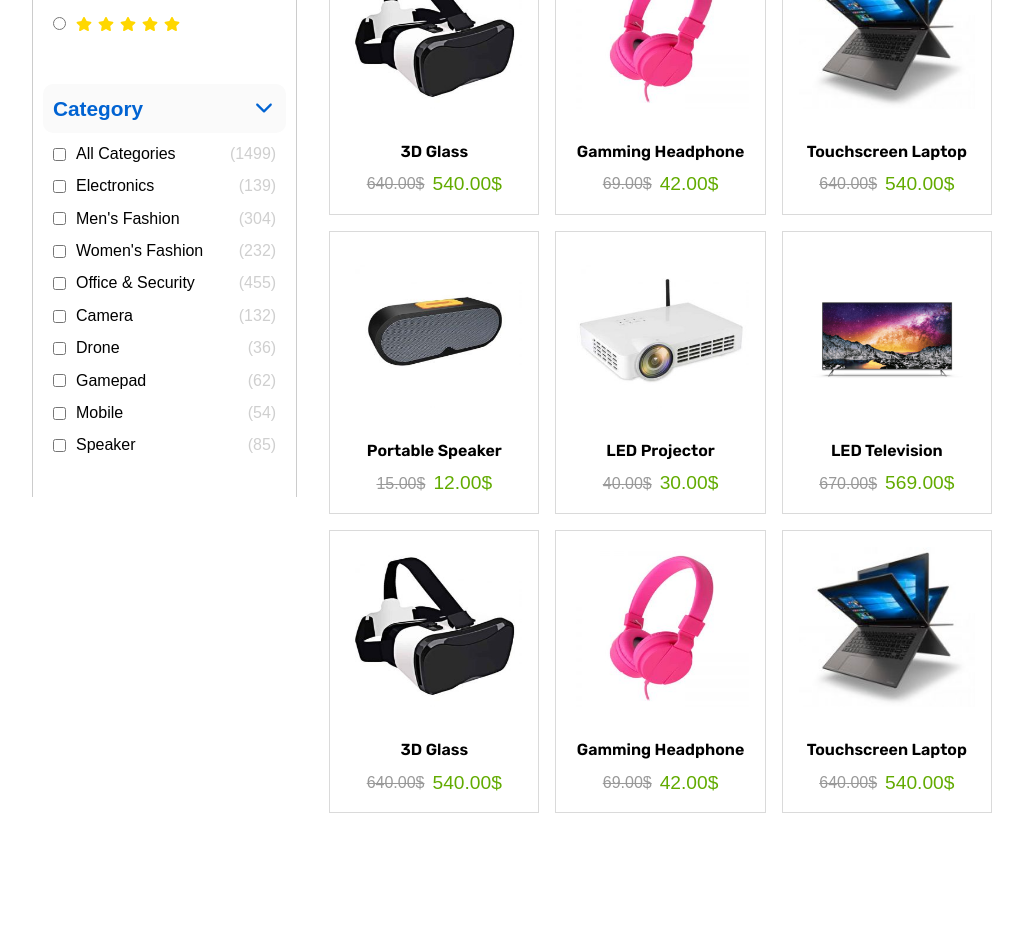
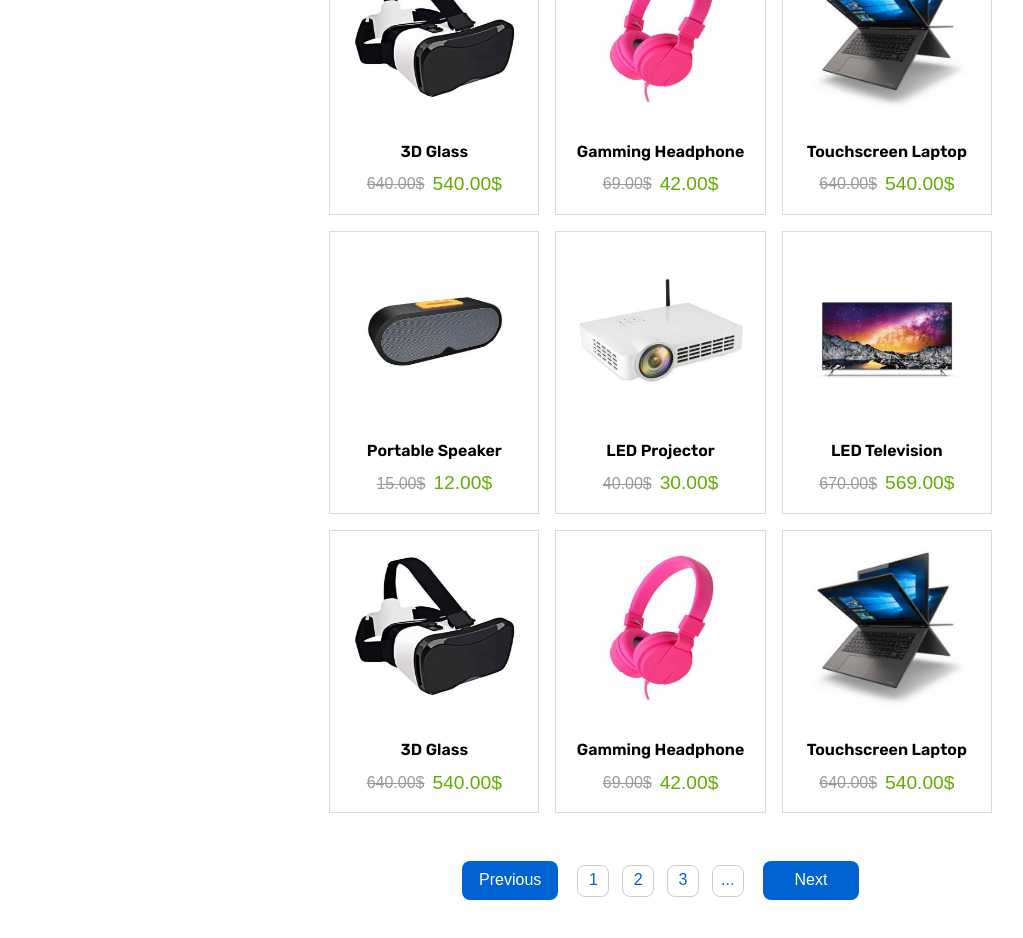
Before and after one commit to eslamal3kda/Marketo_e-commerce_project, a React (Vite) app: page /shop in a window 1280 px wide. Shown: the part 760-1698 px from the top of the page, without its empty margins (128-1151 px from the left). Built offline with nearby package versions, Linux system fonts and the light colour scheme; a web font is replaced by a local one.

Commit message:
Add Static Pagination Buttons to shop page

```diff
--- a/src/pages/ShopPage/ShopPage.jsx
+++ b/src/pages/ShopPage/ShopPage.jsx
@@ -7,9 +7,9 @@ import ProductCard from "../../components/ProductCard/ProductCard";
 
 export default function ShopPage() {
     const filterCategories = [
-        { id: 1, category: "price", active: true },
-        { id: 2, category: "rate", active: true },
-        { id: 3, category: "category", active: true },
+        { id: 1, category: "price", active: false },
+        { id: 2, category: "rate", active: false },
+        { id: 3, category: "category", active: false },
     ];
     const products = [
         { id: 1, productName: "Portable Speaker", imageURL: "./src/assets/images/products/portable-speaker.jpg", productPrice: "12.00", productOldPrice: "15.00" },
@@ -23,9 +23,9 @@ export default function ShopPage() {
         { id: 9, productName: "LED Television", imageURL: "./src/assets/images/products/LED-Television.png", productPrice: "569.00", productOldPrice: "670.00" },
         { id: 10, productName: "3D Glass", imageURL: "./src/assets/images/products/3D-VR-Glass.jpg", productPrice: "540.00", productOldPrice: "640.00" },
         { id: 11, productName: "Gamming Headphone", imageURL: "./src/assets/images/products/pink-gaming-headphone.jpg", productPrice: "42.00", productOldPrice: "69.00" },
-        { id: 12, productName: "Touchscreen Laptop", imageURL: "./src/assets/images/products/touchscreen-laptop.jpg", productPrice: "540.00", productOldPrice: "640.00" }
+        { id: 12, productName: "Touchscreen Laptop", imageURL: "./src/assets/images/products/touchscreen-laptop.jpg", productPrice: "540.00", productOldPrice: "640.00" },
     ];
-    const [dispalyGrid,setDisplayGrid] = useState(true)
+    const [dispalyGrid, setDisplayGrid] = useState(true);
     const [range, setRange] = useState(600);
     const handleRange = (event) => {
         setRange(event.target.value);
@@ -48,15 +48,37 @@ export default function ShopPage() {
                 <div className="shop-page-content">
                     <div className="shop-page-content-header">
                         <div className="display-btn">
-                                <CgMenu className={`${dispalyGrid?"":"active"}`} onClick={()=>setDisplayGrid(false)}/>
-                                <CgMenuGridR className={`${dispalyGrid ?"active":""}`} onClick={()=>setDisplayGrid(true)}/>
+                            <CgMenu className={`${dispalyGrid ? "" : "active"}`} onClick={() => setDisplayGrid(false)} />
+                            <CgMenuGridR className={`${dispalyGrid ? "active" : ""}`} onClick={() => setDisplayGrid(true)} />
                         </div>
                         <div className="heading">
                             <h4>shop</h4>
                         </div>
                     </div>
-                    <div className={`shop-page-content-products ${dispalyGrid ? "display-grid":"display-block"}`}>
-                        {products.map((prod)=><ProductCard key={prod.id} imageURL={prod.imageURL} productName={prod.productName} productPrice={prod.productPrice} productOldPrice={prod.productOldPrice} icons rating/>)}
+                    <div className="shop-page-content-products-box">
+                        <div className={`shop-page-content-products ${dispalyGrid ? "display-grid" : "display-block"}`}>
+                            {products.map((prod) => (
+                                <ProductCard
+                                    key={prod.id}
+                                    imageURL={prod.imageURL}
+                                    productName={prod.productName}
+                                    productPrice={prod.productPrice}
+                                    productOldPrice={prod.productOldPrice}
+                                    icons
+                                    rating
+                                />
+                            ))}
+                        </div>
+                            <div className="pagination-btns-container">
+                                <span className="pagination-btn">previous</span>
+                                <div className="pagination-page-num">
+                                    <span>1</span>
+                                    <span>2</span>
+                                    <span>3</span>
+                                    <span>...</span>
+                                </div>
+                                <span className="pagination-btn">next</span>
+                            </div>
                     </div>
                 </div>
             </div>
--- a/src/pages/ShopPage/_shopPage.scss
+++ b/src/pages/ShopPage/_shopPage.scss
@@ -145,6 +145,51 @@
                     }
                 }
             }
+            .shop-page-content-products-box {
+                display: flex;
+                flex-direction: column;
+                gap: 3rem;
+                .pagination-btns-container {
+                    display: flex;
+                    align-items: center;
+                    justify-content: center;
+                    gap: 1.2rem;
+                    .pagination-btn {
+                        width: 6rem;
+                        padding: 8px;
+                        background-color: $main-color;
+                        color: #FFF;
+                        text-align: center;
+                        border-radius: 8px;
+                        cursor: pointer;
+                        text-transform: capitalize;
+                        transition: 0.3s;
+                        &:hover {
+                            background-color: #004fa9;
+                        }
+                    }
+                    .pagination-page-num{
+                        display: flex;
+                        gap: 0.8rem;
+                        span {
+                            width: 2rem;
+                            height: 2rem;
+                            display: inline-flex;
+                            justify-content: center;
+                            align-items: center;
+                            border:1px solid rgba($color: #000000, $alpha: 0.2);
+                            cursor: pointer;
+                            border-radius: 8px;
+                            color: $main-color;
+                            transition: 0.3s;
+                            &:hover {
+                                background-color: $main-color;
+                                color: #FFF;
+                            }
+                        }
+                    }
+                }
+            }
             &-products {
                 margin-top: 4rem;
                 display: flex;
```
